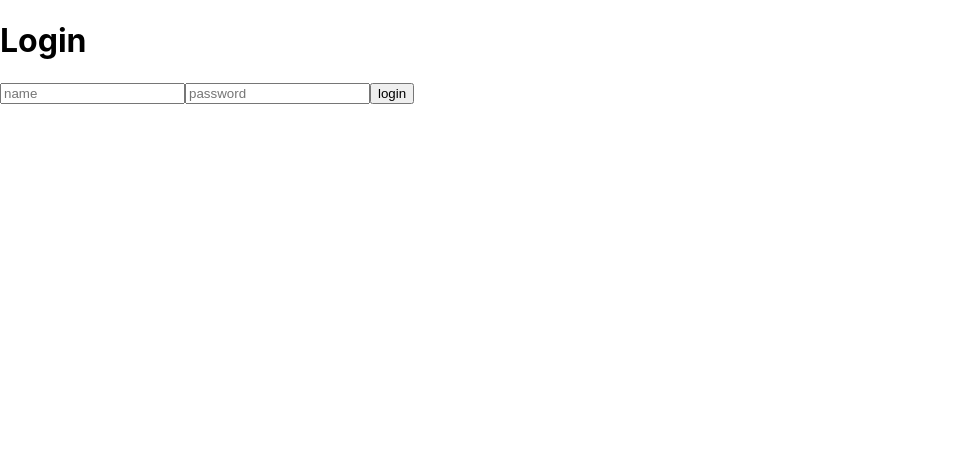
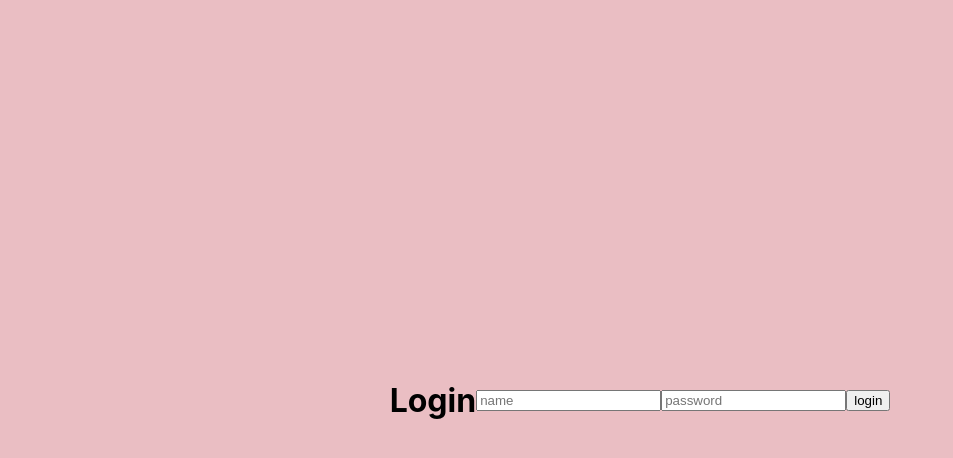
Before and after one commit to pinkfroggie/diary, a React (Create React App) app in the folder diary/: page /login in a window 1280 px wide. Shown: the top 458 px of the page, without its empty margins (0-953 px from the left). Built offline with nearby package versions, Linux system fonts and the light colour scheme.

Commit message:
read me updated

```diff
--- a/diary/src/App.js
+++ b/diary/src/App.js
@@ -11,6 +11,7 @@ import Home from './pages/Home';
 import Single from './pages/Single';
 import Navbar from './components/Navbar';
 import Footer from './components/Footer';
+import './style.scss'
 
 
 const Layout = () => {
--- a/diary/src/style.scss
+++ b/diary/src/style.scss
@@ -0,0 +1,17 @@
+$lightPink: #EABEC3;
+
+.app{
+
+    .container{
+
+        // login + register
+        .auth{
+            display: flex;
+            align-items: center;
+            justify-content: center;
+            height: 100vh;
+            background-color: $lightPink;
+        }
+    }
+
+}
```
Also changed, not shown: 1 other file (tests, documents, lock files or other folders).
